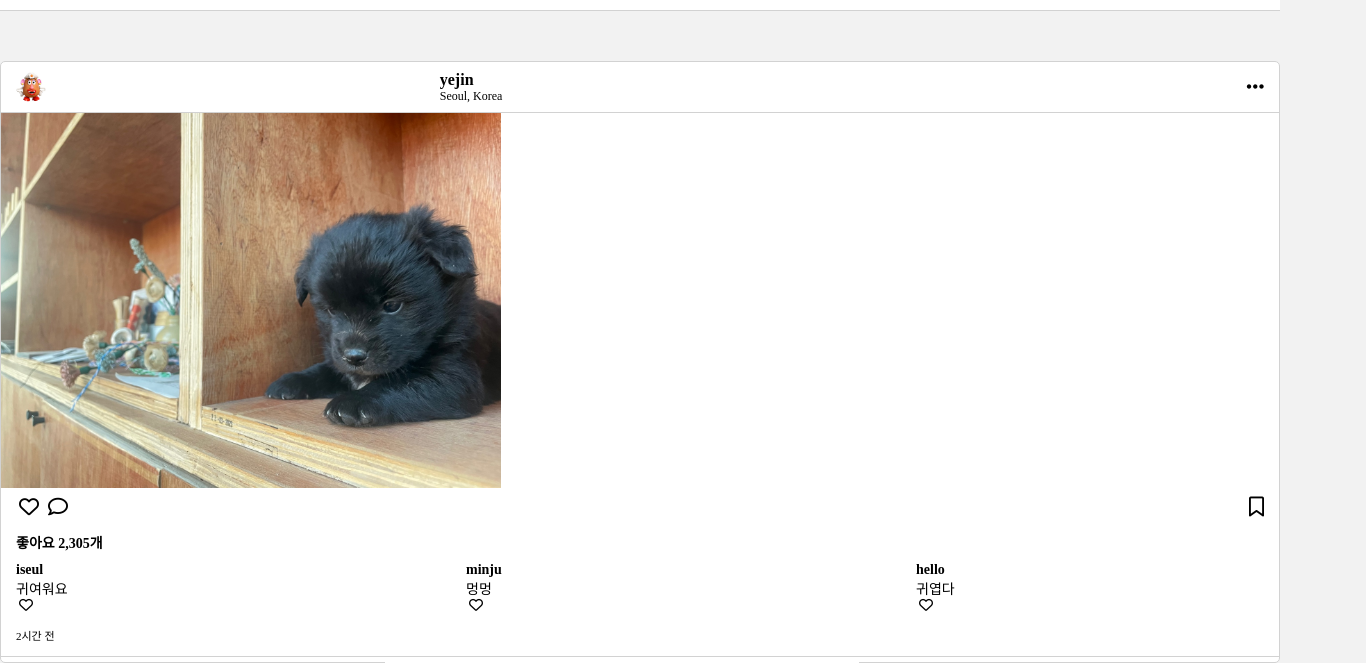
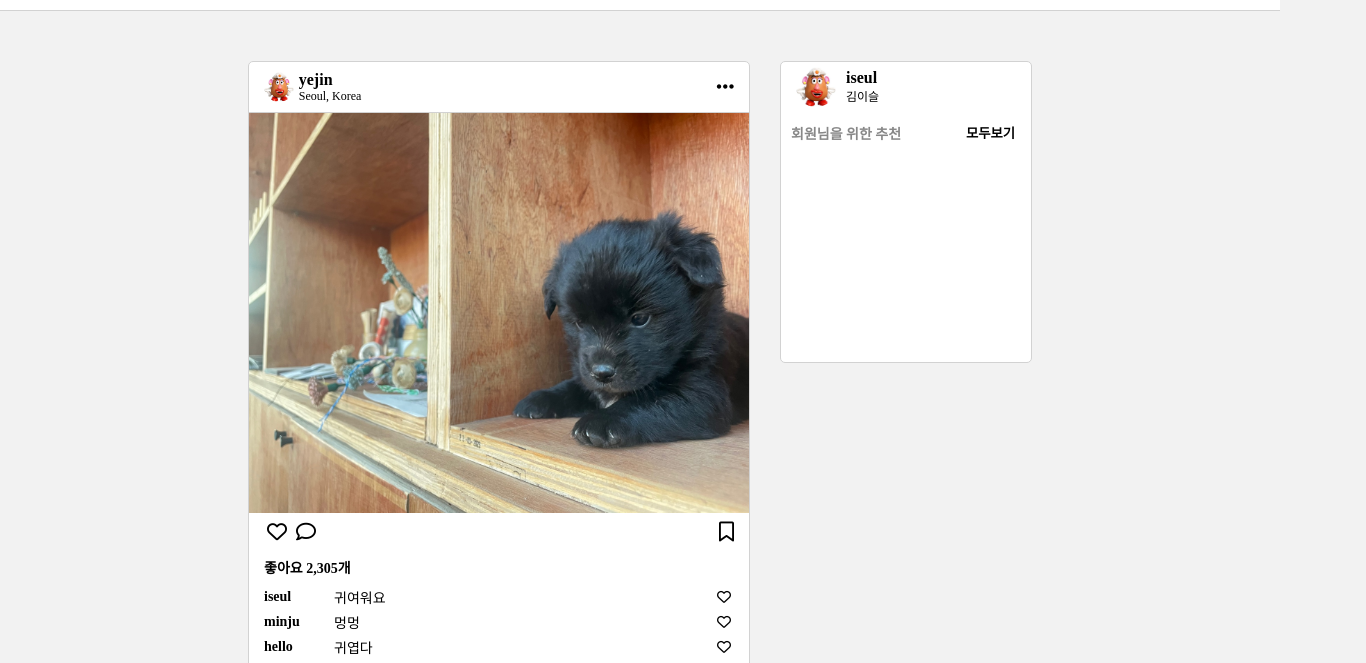
Before and after one commit to 2sseul/Instagram_Clone, a plain HTML site: page main/main.html in a window 1280 px wide. Shown: the part 70-733 px from the top of the page, 1366 px wide, since content can reach past the window. Drawn offline with Linux system fonts and the light colour scheme.

Commit message:
💄 CSS 코드 추가

```diff
--- a/main/style.css
+++ b/main/style.css
@@ -29,15 +29,21 @@ header img{
     cursor: pointer;
 }
 
-main{
+.wrap{
     display: flex;
     justify-content: center;
+}
 
+main{
+    display: block;
+    align-items: center;
 }
 
 .main-content{
+    max-width: 500px;
     min-width: 500px;
-    height: 600px;
+    margin-bottom: 50px;
+    height: 680px;
     border: 1px solid #D2D2D2;
     border-radius: 5px;
     background-color: #fff;
@@ -76,8 +82,9 @@ main{
     cursor: pointer;
 }
 
-.pic{
+.main-pic img{
     width: 500px;
+    height: 400px;
     background-size: cover;
 }
 
@@ -101,17 +108,25 @@ main{
 .comment{
     font-size: 14px;
     width: 470px;
-    display: flex;
+    display: block;
     justify-content: space-between;
     margin: 0 15px;
 }
 
+.main-comment{
+    display: flex;
+    align-items: center;
+    margin:5px 0;
+}
+
 .comment-user-name{
+    width: 60px;
     font-weight: 700;
 }
 
 .comments{
-    width: 450px;
+    width: 380px;
+    padding-left: 10px;
     text-align: left;
 }
 
@@ -125,11 +140,12 @@ main{
 }
 
 .comment-form{
+    height: 45px;
     display: flex;
     justify-content: center;
     align-items: center;
     border-top: 1px solid #D2D2D2;
-    padding: 3px 15px;
+    padding: 0 15px;
 }
 
 .comment-form input{
@@ -140,6 +156,7 @@ main{
 }
 
 .comment-btn{
+    width: 50px;
     border: none;
     background-color: transparent;
     color: #0597F2;
@@ -155,3 +172,38 @@ main{
     border-radius: 5px;
     background-color: #fff;
 }
+
+.my-profile{
+    height: 50px;
+    padding: 0 15px;
+    display: flex;
+    justify-content: space-between;
+    align-items: center;
+}
+
+.my-profile img{
+    width: 40px;
+    height: 40px;
+    border-radius: 50%;
+    cursor: pointer;
+    margin-right: 10px;
+}
+
+.recommend-div{
+    display: flex;
+    justify-content: space-between;
+    margin: 10px;
+}
+
+.recommend-txt{
+    font-size: 14px;
+    font-weight: 700;
+    color: #888888;
+}
+
+.recommend-btn{
+    border: none;
+    background-color: transparent;
+    font-weight: 700;
+    cursor: pointer;
+}
```
